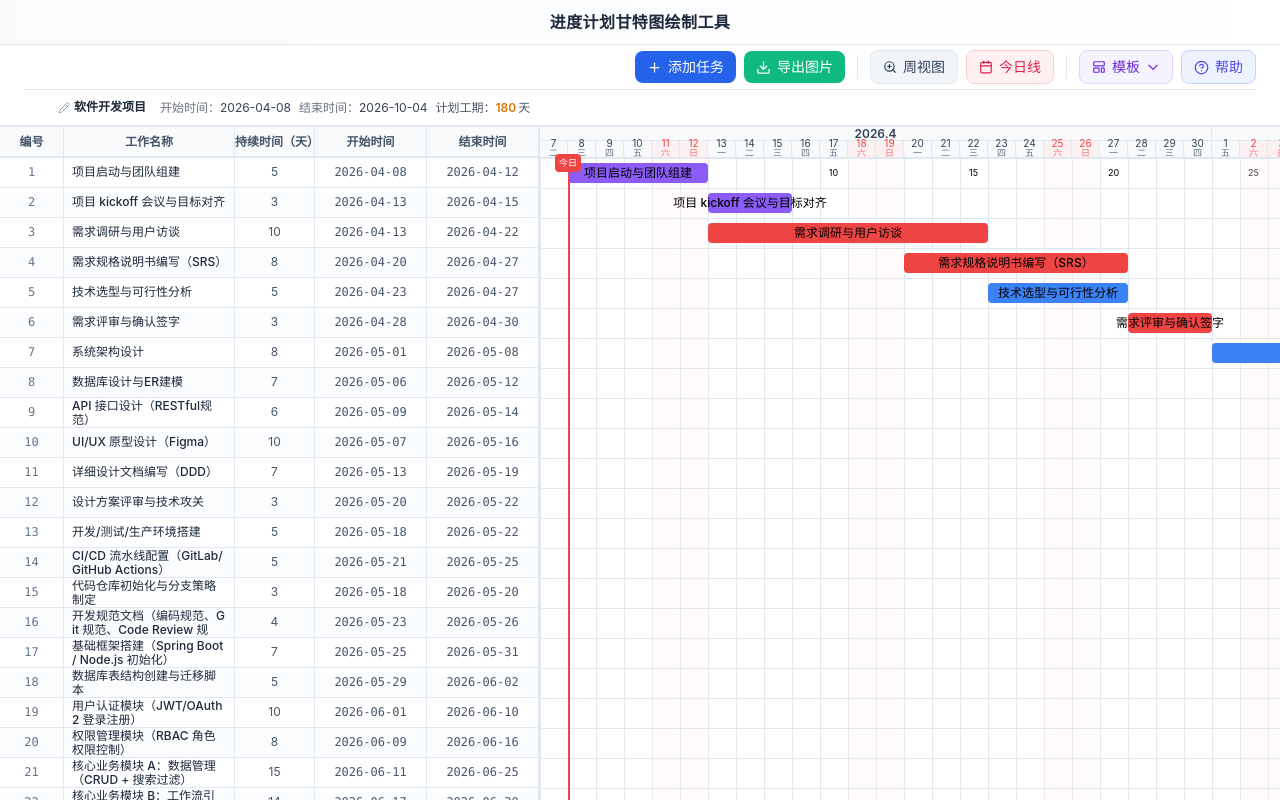
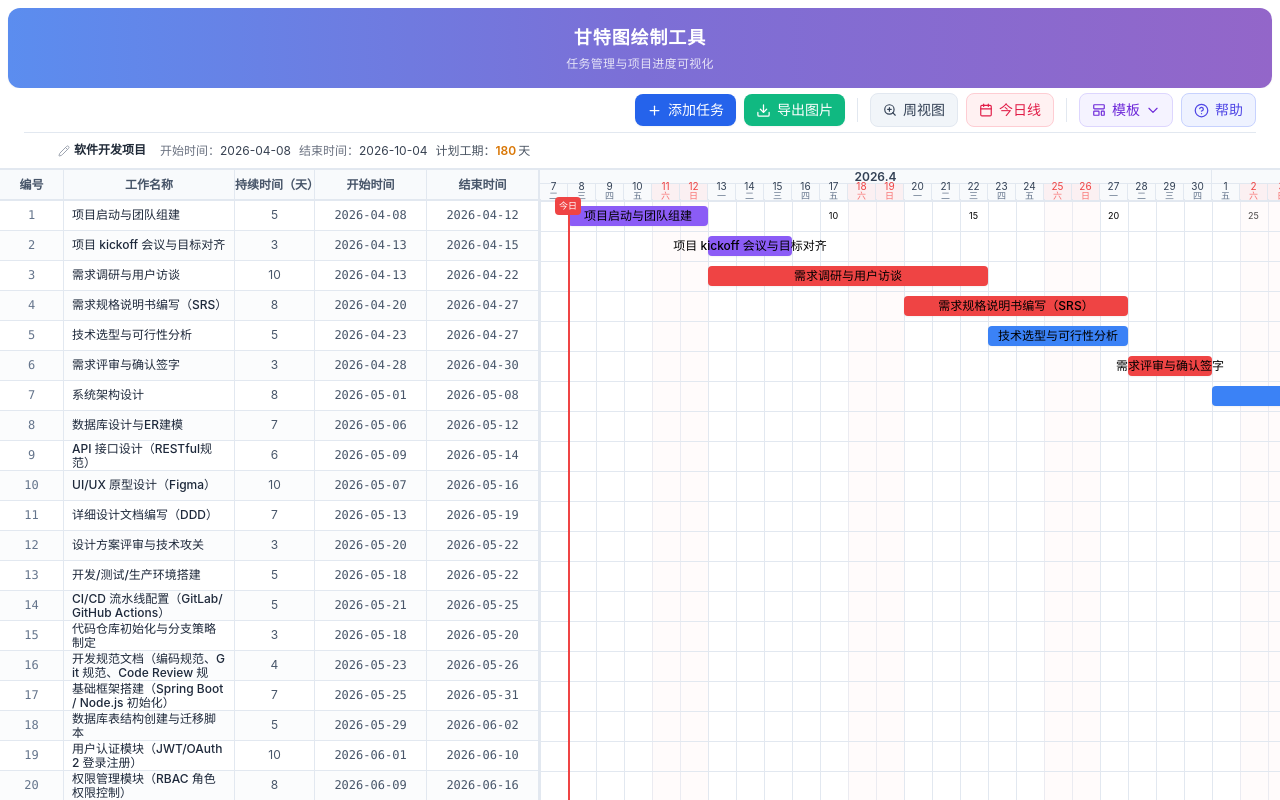
Before and after one commit to Dtianchen/gantt-chart-drawing-tool, a React (Vite) app: page / in a window 1280 px wide. Shown: the top 800 px of the page. Built offline with nearby package versions, Linux system fonts and the light colour scheme; the HTML template or start-up script is replaced by a standard one.

Commit message:
ui: 顶部标题栏重新设计为蓝紫渐变风格
- 背景从浅灰改为蓝→紫渐变 (from #5b8def → via #7c6fd6 → to #9366c9)
- 标题改为「甘特图绘制工具」白色加粗
- 新增副标题「任务管理与项目进度可视化」
- 添加圆角、内边距和阴影

```diff
--- a/src/App.tsx
+++ b/src/App.tsx
@@ -111,8 +111,9 @@ export default function App() {
   return (
     <div className="h-dvh flex flex-col bg-white">
       {/* 顶部标题 */}
-      <div className="shrink-0 text-center py-2.5 px-4 bg-gradient-to-r from-slate-50 to-white border-b border-slate-200">
-        <h1 className="text-base font-bold text-slate-800 tracking-wide">进度计划甘特图绘制工具</h1>
+      <div className="shrink-0 mx-2 mt-2 rounded-xl bg-gradient-to-r from-[#5b8def] via-[#7c6fd6] to-[#9366c9] px-4 py-4 text-center shadow-sm">
+        <h1 className="text-lg font-bold text-white tracking-wider">甘特图绘制工具</h1>
+        <p className="text-xs text-white/80 mt-1 tracking-wide">任务管理与项目进度可视化</p>
       </div>
 
       {/* 头部 */}
```
